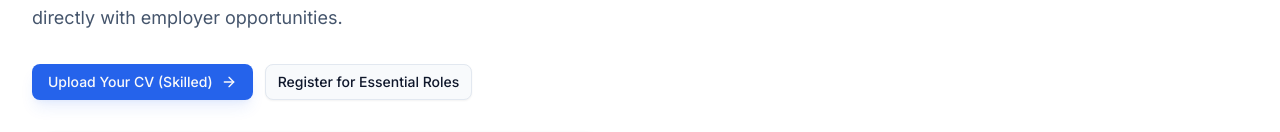
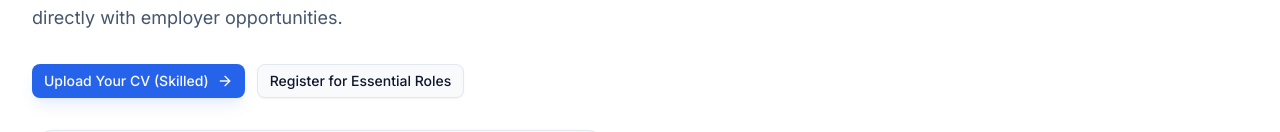
Before and after one commit to WittyKE/ApexWork-Recruitment, a Next.js app: page / in a window 1280 px wide. Shown: the part 403-535 px from the top of the page. Built offline with nearby package versions, Linux system fonts and the light colour scheme; no server answers; the database is empty.

Commit message:
Fix footer logo visibility and tighten hero buttons on mobile

```diff
--- a/src/app/(site)/page.tsx
+++ b/src/app/(site)/page.tsx
@@ -52,8 +52,8 @@ export default async function HomePage() {
                 <Link
                   href="/apply/skilled"
                   className={cn(
-                    buttonVariants({ size: "lg" }),
-                    "group gap-2 shadow-lg shadow-primary/10 transition-all hover:shadow-xl hover:shadow-primary/20 px-3 py-1.5 h-auto sm:h-9"
+                    buttonVariants({ size: "default" }),
+                    "group gap-2 shadow-lg shadow-primary/10 transition-all hover:shadow-xl hover:shadow-primary/20 px-3 py-1.5 h-auto"
                   )}
                 >
                   Upload Your CV (Skilled){" "}
@@ -62,8 +62,8 @@ export default async function HomePage() {
                 <Link
                   href="/apply/essential"
                   className={cn(
-                    buttonVariants({ size: "lg", variant: "outline" }),
-                    "gap-2 border-slate-200 bg-slate-50 text-slate-900 transition-all hover:bg-slate-100 hover:text-slate-950 px-3 py-1.5 h-auto sm:h-9"
+                    buttonVariants({ size: "default", variant: "outline" }),
+                    "gap-2 border-slate-200 bg-slate-50 text-slate-900 transition-all hover:bg-slate-100 hover:text-slate-950 px-3 py-1.5 h-auto"
                   )}
                 >
                   Register for Essential Roles
--- a/src/components/layout/site-footer.tsx
+++ b/src/components/layout/site-footer.tsx
@@ -33,7 +33,7 @@ export function SiteFooter() {
                 alt="ApexWork Recruitment"
                 width={174}
                 height={44}
-                className="h-9 w-auto object-contain mix-blend-multiply"
+                className="h-9 w-auto object-contain mix-blend-screen brightness-110"
               />
             </div>
             <p className="mt-4 max-w-sm text-sm leading-relaxed text-slate-400">
```
